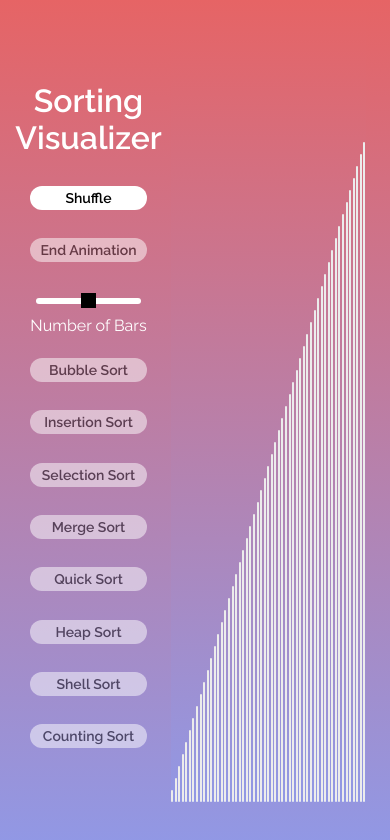
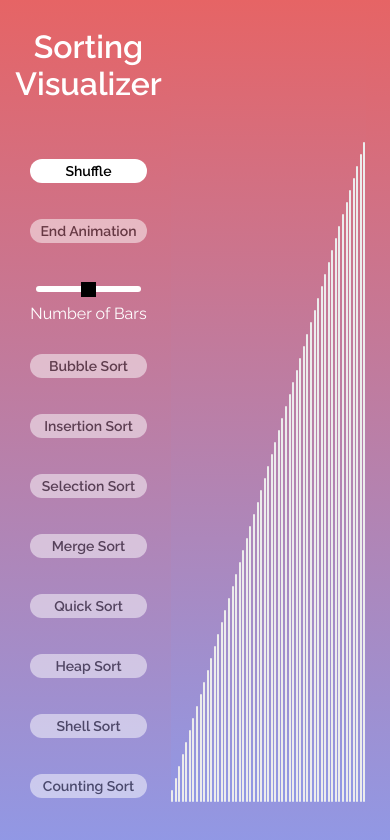
Before and after one commit to stevenhuang010/Sorting-Illustrator, a React (Create React App) app: page / in a window 390 px wide. Shown: the top 840 px of the page. Built offline with nearby package versions, Linux system fonts and the light colour scheme.

Commit message:
edited responsiveness

```diff
--- a/src/App.css
+++ b/src/App.css
@@ -140,9 +140,10 @@ input:disabled {
 
 @media screen and (max-width: 900px) {
   h1 {
-    font-size: 44px;
+    font-size: 48px;
     margin-top: 0px;
     padding-top: 0px;
+    margin-bottom: 5px;
   }
 
   button {
@@ -155,18 +156,25 @@ input:disabled {
   }
 
   #buttonControls {
-    height: 70%;
+    height: 75%;
   }
 
   .bar {
     width: 2px;
   }
 
+  #controlPanel {
+    justify-content: space-evenly;
+  }
+
+
+
 }
 
 @media screen and (max-width: 550px) {
   #controlPanel {
     margin-left: 30px;
+    justify-content: space-evenly;
   }
 
   h1 {
@@ -182,4 +190,8 @@ input:disabled {
   .barContainer {
     width: 50%;
   }
+
+  #buttonControls {
+    height: 80%;
+  }
 }
```
